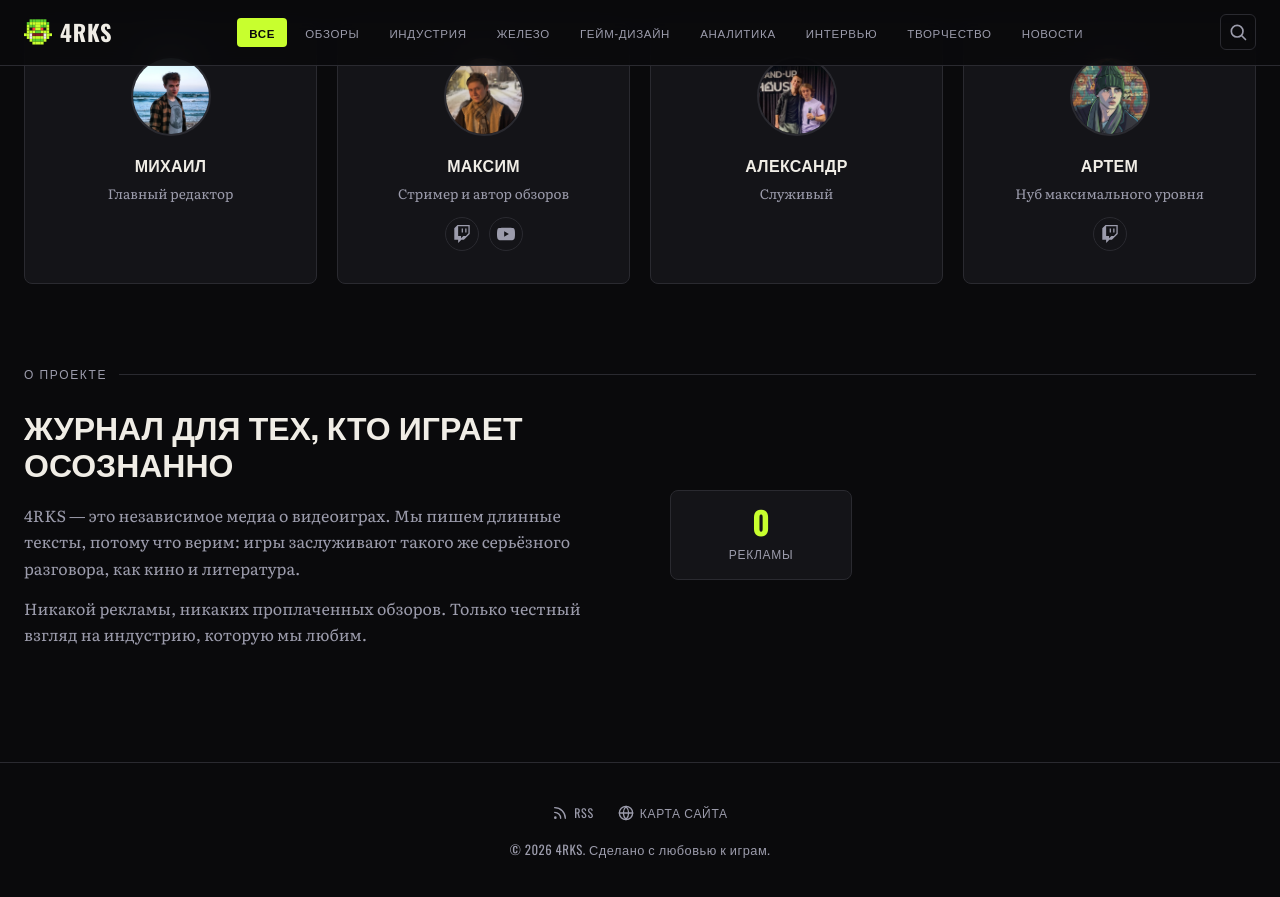
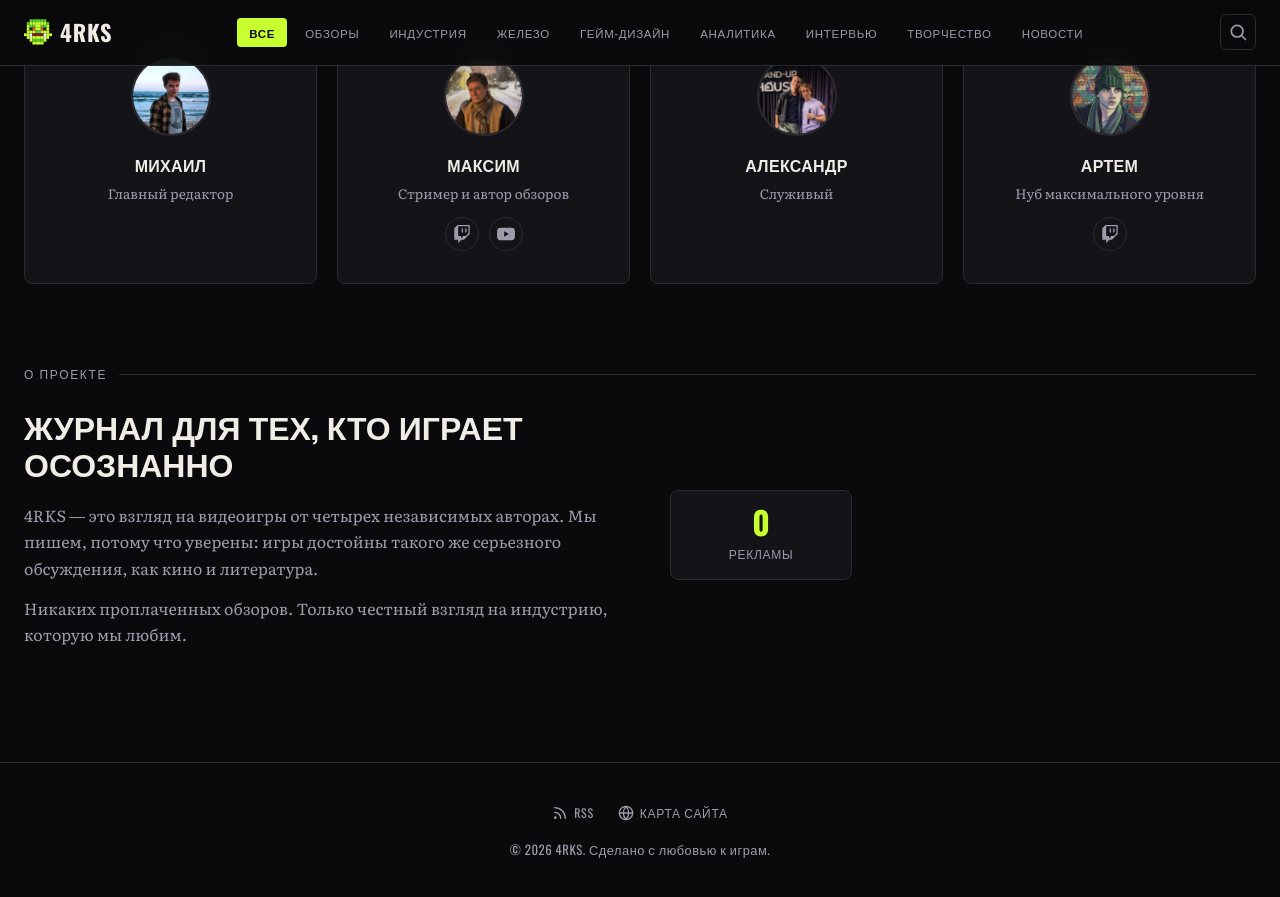
Before and after one commit to MagisterGudvin/pixelorcs, a Jekyll site: the page built from index.html, in a window 1280 px wide and 900 px high, scrolled down 1570 px. Shown: the top 897 px of the window. Built offline with Jekyll 4.4.1, drawn with Linux system fonts in a browser that asks for light colours; some of the changed text lies outside the part shown.

Commit message:
Update Настройки “general”

```diff
--- a/_data/settings.yml
+++ b/_data/settings.yml
@@ -1,54 +1,47 @@
 title: 4RKS
 description: 'Независимый онлайн-журнал о видеоиграх: обзоры, аналитика игровой индустрии.'
 seo_title: 4RKS — Статьи об играх и игровой индустрии
-seo_description: 'Независимый онлайн-журнал о видеоиграх: обзоры, аналитика, интервью с разработчиками и гейм-дизайн.'
+seo_description: 'Независимый онлайн-журнал о видеоиграх: статьи, аналитика, геймдизайн и обзоры техники.'
 seo_image: /assets/og-image.png
 categories:
   - name: Обзоры
     slug: obzori
+    description: ''
   - name: Индустрия
     slug: industriya
+    description: ''
   - name: Железо
     slug: zhelezo
+    description: ''
   - name: Гейм-дизайн
     slug: game-design
+    description: ''
   - name: Аналитика
     slug: analitika
+    description: ''
   - name: Интервью
     slug: intervyu
+    description: ''
   - name: Творчество
     slug: tvorchestvo
+    description: ''
   - name: Новости
     slug: novosti
+    description: ''
 hero_tag: Главное
 hero_title_1: Играем.
 hero_title_2: Анализируем.
 hero_title_3: Пишем.
-hero_subtitle: Независимый онлайн-журнал о видеоиграх, гейм-дизайне и культуре вокруг них. Без рекламы, без кликбейта — только честные тексты.
+hero_subtitle: Независимый онлайн-журнал о видеоиграх и культуре. Честные тексты, без рекламы и кликбейта.
 about_title: Журнал для тех, кто играет осознанно
-about_text_1: '4RKS — это независимое медиа о видеоиграх. Мы пишем длинные тексты, потому что верим: игры заслуживают такого же серьёзного разговора, как кино и литература.'
-about_text_2: Никакой рекламы, никаких проплаченных обзоров. Только честный взгляд на индустрию, которую мы любим.
+about_text_1: '4RKS — это взгляд на видеоигры от четырех независимых авторах. Мы пишем, потому что уверены: игры достойны такого же серьезного обсуждения, как кино и литература.'
+about_text_2: Никаких проплаченных обзоров. Только честный взгляд на индустрию, которую мы любим.
 about_stats:
   - number: '0'
     label: Рекламы
 ticker:
-  - text: GTA VI — новый трейлер
-    link: ''
-    hot: true
-  - text: Nintendo Switch 2 — старт продаж
-    link: ''
-    hot: false
-  - text: Steam побил рекорд онлайна
-    link: ''
-    hot: true
-  - text: 'Hollow Knight: Silksong — дата релиза'
-    link: ''
-    hot: false
-  - text: Итоги The Game Awards 2025
-    link: ''
-    hot: false
-  - text: Unreal Engine 6 — анонс
-    link: ''
+  - text: Игровые ноутбуки — всё?
+    link: /zhelezo/igrovye-noutbuki-vsyo-pochemu-ya-smotryu-v-storonu-oculink-i-lenovo-lecoo-pro-14/
     hot: false
 authors:
   - name: Михаил
```
